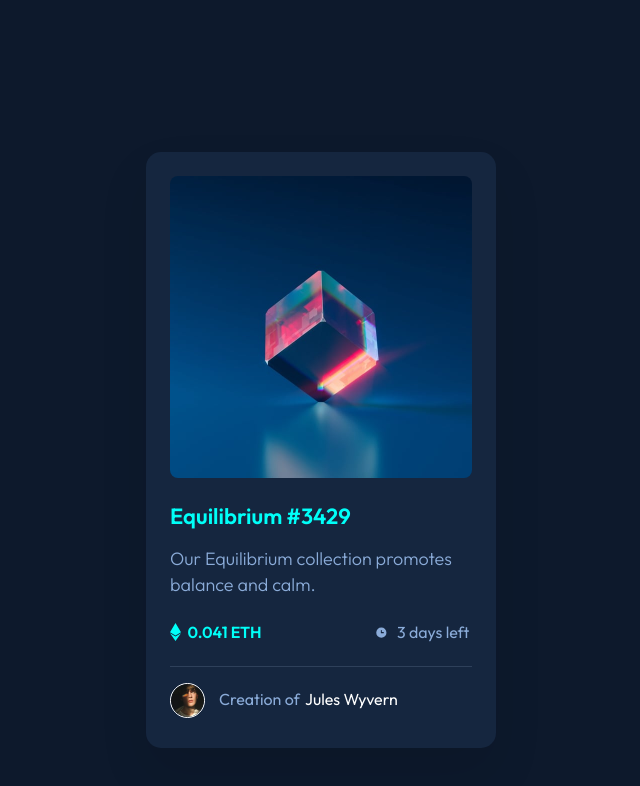
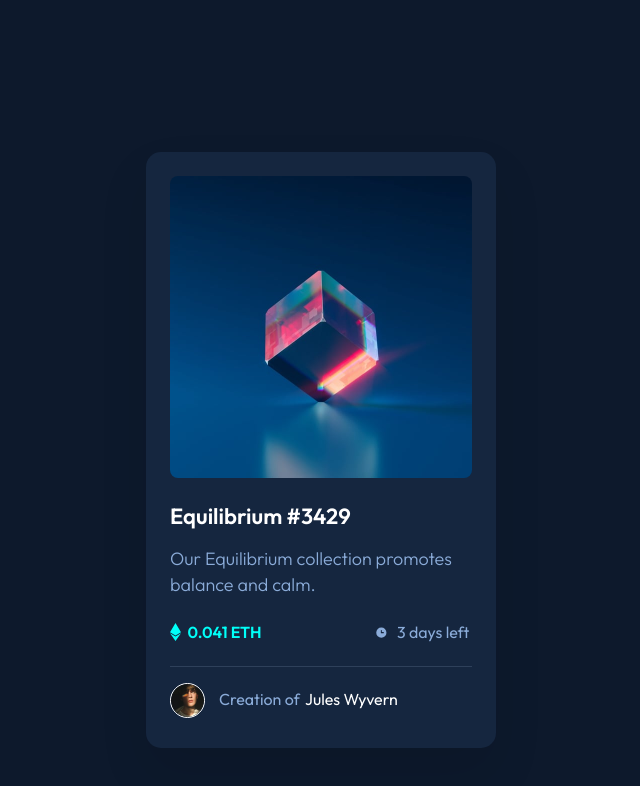
Before and after one commit to Oto-Gelashvili/frontendmentor.io--s-NFT-preview-card-component-challange.-Desktop-version-, a plain HTML site: page index.html in a window 1280 px wide. Shown: the top 786 px of the page, without its empty margins (399-1039 px from the left). Drawn offline with Linux system fonts and the light colour scheme.

Commit message:
fix of model name display on hover

```diff
--- a/style.css
+++ b/style.css
@@ -68,7 +68,7 @@ main {
   font-weight: 600;
   font-size: 22px;
   line-height: 28px;
-  color: #00fff8;
+  color: #ffffff;
   margin-bottom: 16px;
 }
 .description {
```
